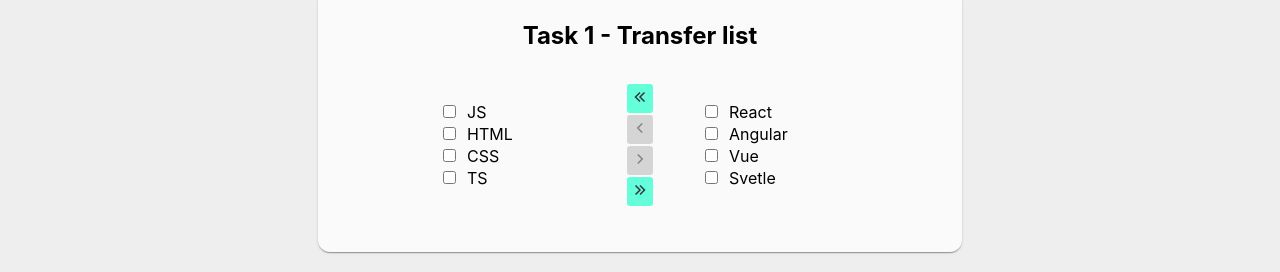
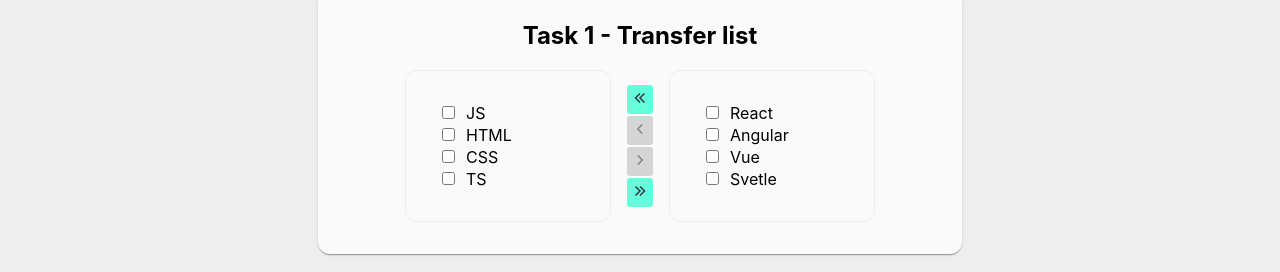
Before and after one commit to toni2804/nxlog-react-test, a React (Create React App) app: page / in a window 1280 px wide. Shown: the part 130-402 px from the top of the page. Built offline with nearby package versions, Linux system fonts and the light colour scheme.

Commit message:
fix(List.module.scss): Add border

```diff
--- a/src/TransferList/components/List/List.module.scss
+++ b/src/TransferList/components/List/List.module.scss
@@ -1,4 +1,6 @@
 @import "src/theme/spacings";
+@import "src/theme/responsive";
+@import "src/theme/colors";
 
 .list {
   min-width: 140px;
@@ -10,4 +12,12 @@
   margin: 0;
   padding: $space8;
   list-style: none;
+  text-align: center;
+  border: 1px solid $colorSecondaryDark;
+  border-radius: $radiiBoxes;
+
+  @include smRevertMedia {
+    padding: $space6;
+    margin: $space4;
+  }
 }
```
